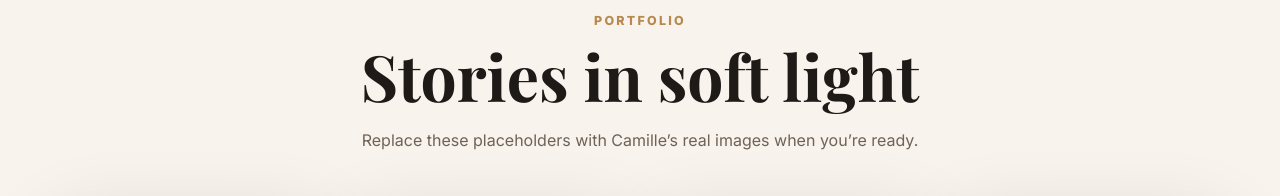
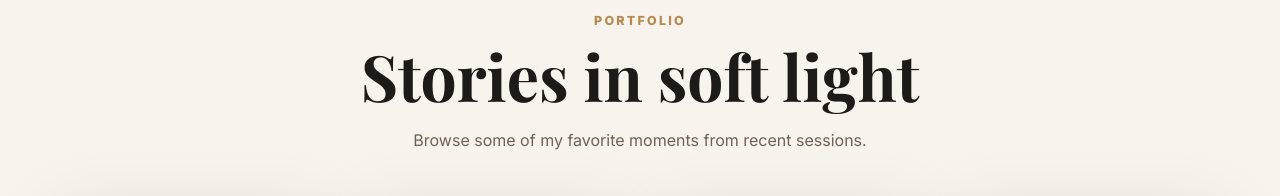
Before and after one commit to luisacostafranco/Camilleacostaphoto, a plain HTML site: page index.html in a window 1280 px wide. Shown: the part 1380-1576 px from the top of the page. Drawn offline with nearby package versions, Linux system fonts and the light colour scheme.

Commit message:
Update portfolio description in index.html

```diff
--- a/index.html
+++ b/index.html
@@ -61,7 +61,7 @@
       <div class="section-heading reveal">
         <p class="eyebrow">Portfolio</p>
         <h2>Stories in soft light</h2>
-        <p>Replace these placeholders with Camille’s real images when you’re ready.</p>
+        <p>Browse some of my favorite moments from recent sessions.</p>
       </div>
 
       <div class="portfolio-grid">
```
